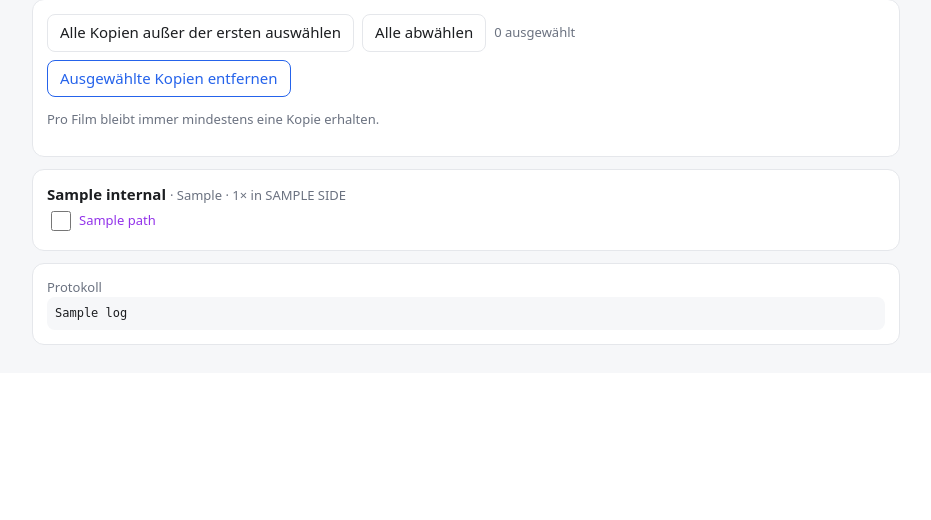
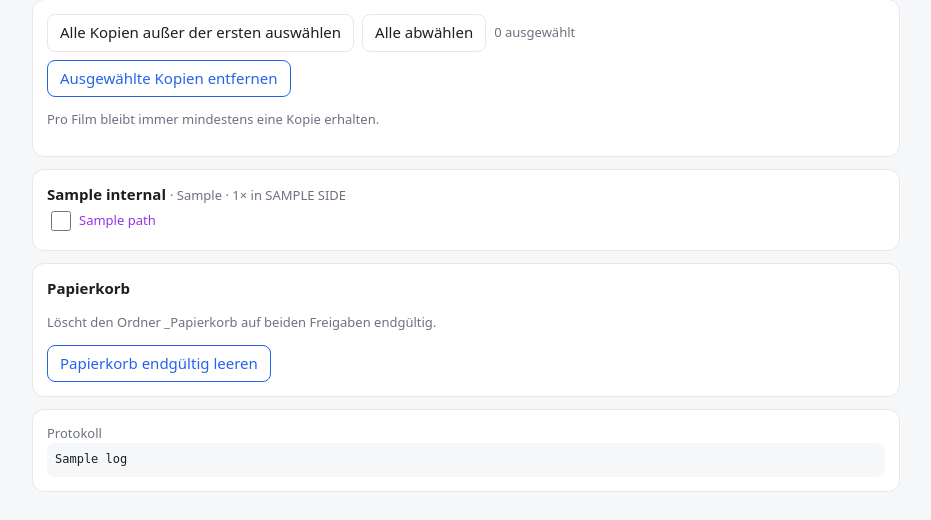
Before and after one commit to Pitbull19850119/Local-Toya-search-tool, a Flask app: template duplikat_finder/app/templates/index.html in a window 1280 px wide. Shown: the part 730-1250 px from the top of the page, without its empty margins (174-1105 px from the left). Before the commit the page ends 1075 px from the top, so only its background shows below. Run offline with Flask 3, Linux system fonts and the light colour scheme; the template is opened without the code that fills it: most values are stand-ins (such as "Sample title", 1, 10 or a date in 2020); parts of the project's set-up code (start-up, migrations or seed data) failed here and were passed over.

Commit message:
Duplikat-Finder: empty trash button
Co-Authored-By: Claude Opus 5.5 <noreply@anthropic.com>
Claude-Session: https://claude.ai/code/session_01QT7cqWuMG3zjahgLypRvJo

```diff
--- a/duplikat_finder/app/main.py
+++ b/duplikat_finder/app/main.py
@@ -155,6 +155,33 @@ def sizes():
     return out
 
 
+def empty_worker():
+    import shutil as sh
+    STATE["emptying"] = True
+    try:
+        seen = set()
+        for k, r in ROOT.items():
+            trash = os.path.realpath(os.path.join(r["mnt"], "_Papierkorb"))
+            if trash in seen or not os.path.isdir(trash):
+                continue
+            seen.add(trash)
+            n = sum(len(f) for _, _, f in os.walk(trash))
+            log(f"Leere Papierkorb {k.upper()} ({n} Dateien) …")
+            sh.rmtree(trash)
+            log(f"Papierkorb {k.upper()} geleert.")
+    except Exception as ex:  # noqa: BLE001
+        log(f"Fehler beim Leeren: {ex}")
+    finally:
+        STATE["emptying"] = False
+
+
+@app.route("/empty_trash", methods=["POST"])
+def empty_trash():
+    if request.form.get("confirm") == "LEEREN" and not STATE.get("emptying"):
+        threading.Thread(target=empty_worker, daemon=True).start()
+    return redirect("./")
+
+
 @app.route("/scan", methods=["POST"])
 def do_scan():
     threading.Thread(target=scan, daemon=True).start()
--- a/duplikat_finder/app/templates/index.html
+++ b/duplikat_finder/app/templates/index.html
@@ -81,6 +81,12 @@ pre{background:var(--bg);padding:8px;border-radius:8px;font-size:12px;max-height
   </div>{% endfor %}
 </div>{% endfor %}
 </form>{% elif s.scanned %}<div class="card">Keine Duplikate innerhalb einer Festplatte. 🎉</div>{% endif %}
+<div class="card"><b>Papierkorb</b>
+  <p class="k">Löscht den Ordner _Papierkorb auf beiden Freigaben endgültig.</p>
+  <form method="post" action="empty_trash" onsubmit="return confirm('Papierkorb endgültig leeren? Das kann nicht rückgängig gemacht werden.')">
+    <input type="hidden" name="confirm" value="LEEREN">
+    <button class="ba" {% if s.emptying %}disabled{% endif %}>{{ "Wird geleert …" if s.emptying else "Papierkorb endgültig leeren" }}</button>
+  </form></div>
 <div class="card"><div class="k">Protokoll</div><pre>{% for l in s.log|reverse %}{{ l }}
 {% endfor %}</pre></div>
 </main>
--- a/duplikat_finder/config.yaml
+++ b/duplikat_finder/config.yaml
@@ -1,5 +1,5 @@
 name: "Duplikat-Finder"
-version: "0.3.2"
+version: "0.4.0"
 slug: "duplikat_finder"
 description: "Vergleicht zwei Netzwerkordner und zeigt doppelte Dateien – du entscheidest, was in den Papierkorb kommt"
 url: "https://github.com/Pitbull19850119/Local-Toya-search-tool"
```
